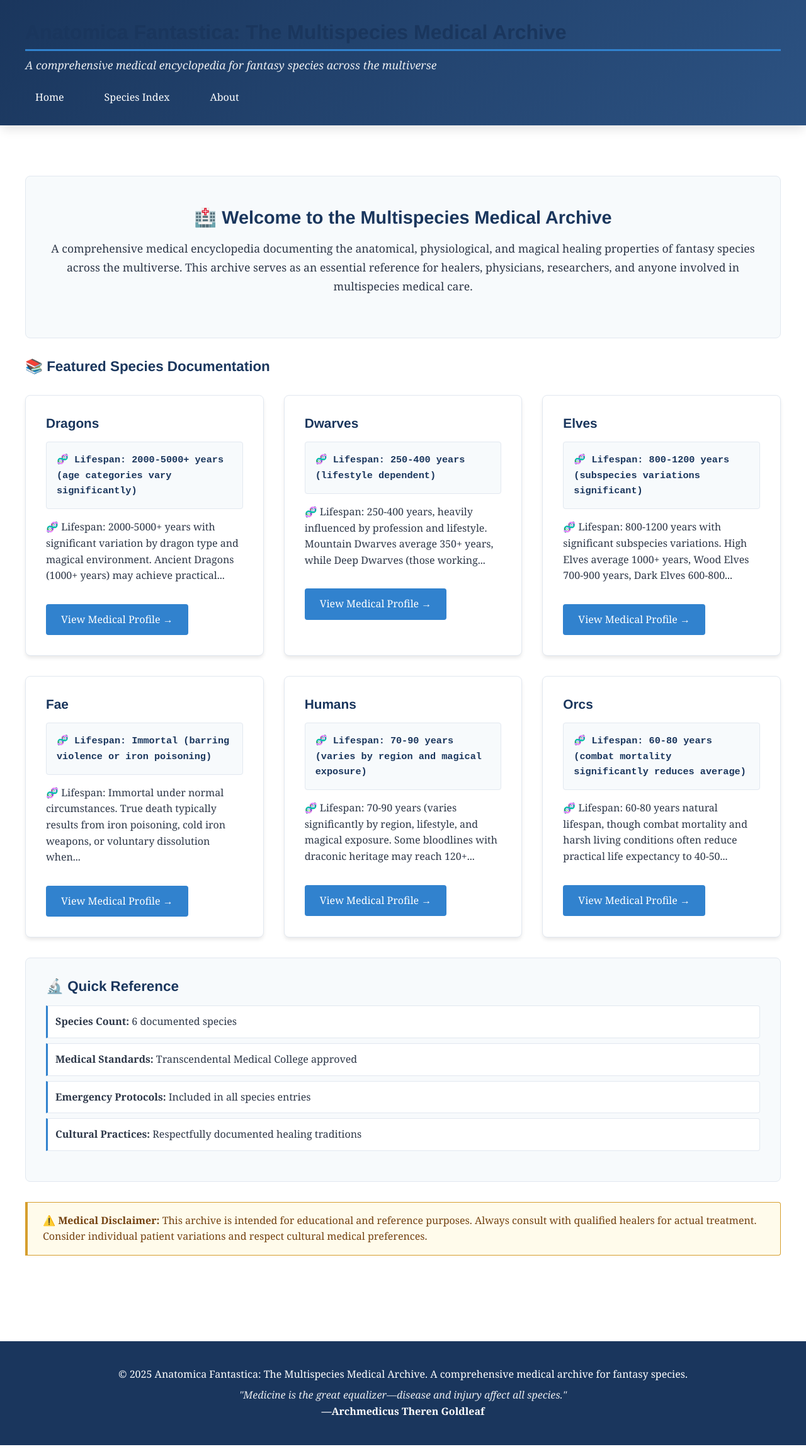
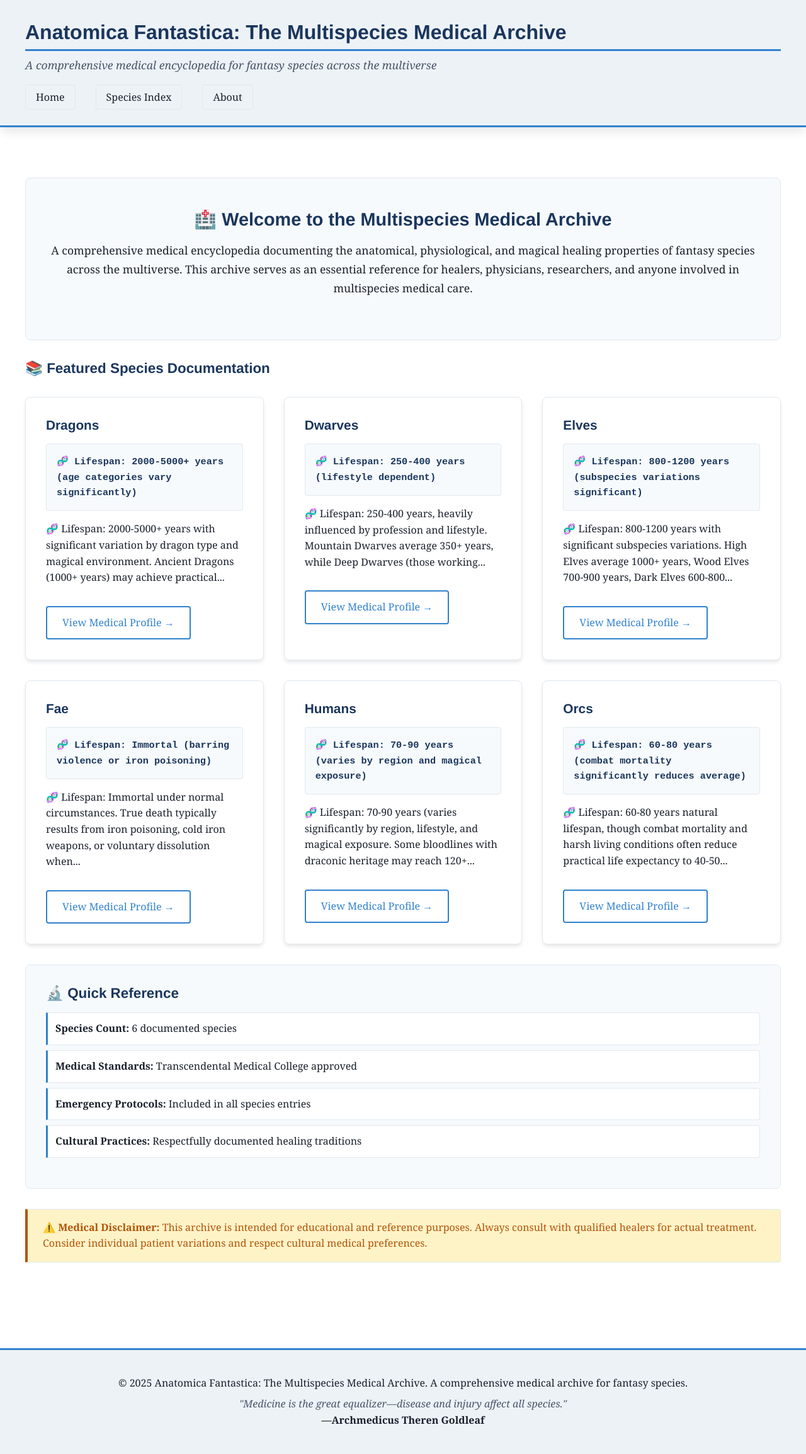
Before and after one commit to RionPlaysTV/fantasy-medical-encyclopedia, a Jekyll site: the page built from index.md, in a window 1280 px wide. Shown: the whole page at 63% size. Built offline with Jekyll 4.4.1, drawn with Linux system fonts in a browser that asks for light colours.

Commit message:
Refactor color variables and enhance styling for headers, alerts, and navigation elements for improved readability and consistency

```diff
--- a/assets/css/main.scss
+++ b/assets/css/main.scss
@@ -8,13 +8,14 @@
   --primary-color: #1a365d;
   --secondary-color: #2c5282;
   --accent-color: #3182ce;
-  --warning-color: #d69e2e;
-  --danger-color: #e53e3e;
-  --success-color: #38a169;
-  --text-color: #2d3748;
+  --warning-color: #b45309;
+  --danger-color: #991b1b;
+  --success-color: #166534;
+  --text-color: #1a202c;
   --text-light: #4a5568;
   --background: #ffffff;
   --background-light: #f7fafc;
+  --background-accent: #edf2f7;
   --border-color: #e2e8f0;
   --shadow: 0 4px 6px -1px rgba(0, 0, 0, 0.1);
   --shadow-lg: 0 10px 15px -3px rgba(0, 0, 0, 0.1);
@@ -59,10 +60,11 @@ h3 {
 
 /* Professional header with medical styling */
 .site-header {
-  background: linear-gradient(135deg, var(--primary-color) 0%, var(--secondary-color) 100%);
-  color: white;
+  background: var(--background-accent);
+  color: var(--text-color);
   padding: 2rem 0;
   box-shadow: var(--shadow-lg);
+  border-bottom: 3px solid var(--accent-color);
 }
 
 .site-header .wrapper {
@@ -76,12 +78,13 @@ h3 {
   font-weight: 700;
   margin: 0;
   font-family: 'Helvetica Neue', sans-serif;
+  color: var(--primary-color);
 }
 
 .site-subtitle {
   font-size: 1.1rem;
   margin: 0.5rem 0 0 0;
-  opacity: 0.9;
+  color: var(--text-light);
   font-style: italic;
 }
 
@@ -99,16 +102,19 @@ h3 {
 }
 
 .site-nav a {
-  color: white;
+  color: var(--text-color);
   text-decoration: none;
   padding: 0.5rem 1rem;
   border-radius: 4px;
   transition: background-color 0.3s ease;
   font-weight: 500;
+  border: 1px solid var(--border-color);
 }
 
 .site-nav a:hover {
-  background-color: rgba(255, 255, 255, 0.2);
+  background-color: var(--background);
+  border-color: var(--accent-color);
+  color: var(--accent-color);
 }
 
 /* Main content area */
@@ -158,23 +164,20 @@ h3 {
 }
 
 .medical-alert.warning {
-  border-color: var(--warning-color);
-  background-color: #fffbeb;
-  color: #744210;
+  background-color: #fef3c7;
+  color: var(--warning-color);
   border-left-color: var(--warning-color);
 }
 
 .medical-alert.danger {
-  border-color: var(--danger-color);
-  background-color: #fef2f2;
-  color: #991b1b;
+  background-color: #fee2e2;
+  color: var(--danger-color);
   border-left-color: var(--danger-color);
 }
 
 .medical-alert.critical {
-  border-color: var(--danger-color);
-  background-color: #fef2f2;
-  color: #991b1b;
+  background-color: #fee2e2;
+  color: var(--danger-color);
   font-weight: 600;
   border-left-color: var(--danger-color);
 }
@@ -274,16 +277,18 @@ h3 {
   display: inline-block;
   margin-top: 1rem;
   padding: 0.75rem 1.5rem;
-  background: var(--accent-color);
-  color: white;
+  background: var(--background);
+  color: var(--accent-color);
   text-decoration: none;
   border-radius: 4px;
   font-weight: 500;
-  transition: background-color 0.3s ease;
+  transition: all 0.3s ease;
+  border: 2px solid var(--accent-color);
 }
 
 .read-more:hover {
-  background: var(--secondary-color);
+  background: var(--accent-color);
+  color: var(--background);
 }
 
 /* Species entry styling */
@@ -294,26 +299,28 @@ h3 {
   border-radius: 8px;
   box-shadow: var(--shadow-lg);
   overflow: hidden;
+  border: 1px solid var(--border-color);
 }
 
 .species-header {
-  background: linear-gradient(135deg, var(--primary-color) 0%, var(--secondary-color) 100%);
-  color: white;
+  background: var(--background-accent);
+  color: var(--text-color);
   padding: 2rem;
   text-align: center;
+  border-bottom: 3px solid var(--accent-color);
 }
 
 .species-header h1 {
   margin: 0;
   border: none;
-  color: white;
+  color: var(--primary-color);
   font-size: 2.5rem;
 }
 
 .species-header .species-meta {
-  background-color: rgba(255, 255, 255, 0.15);
-  color: white;
-  border: 1px solid rgba(255, 255, 255, 0.3);
+  background-color: var(--background);
+  color: var(--primary-color);
+  border: 1px solid var(--border-color);
   font-weight: 600;
 }
 
@@ -339,10 +346,13 @@ h3 {
   align-items: center;
   gap: 0.5rem;
   padding: 1rem;
-  background: var(--background-light);
+  background: var(--background-accent);
   border-left: 4px solid var(--accent-color);
   border-radius: 0 4px 4px 0;
   margin: 2rem 0 1rem 0;
+  color: var(--primary-color);
+  border: 1px solid var(--border-color);
+  border-left: 4px solid var(--accent-color);
 }
 
 /* Code and medical terminology */
@@ -422,34 +432,37 @@ th {
 .species-navigation a {
   display: inline-block;
   padding: 1rem 2rem;
-  background: var(--accent-color);
-  color: white;
+  background: var(--background);
+  color: var(--accent-color);
   text-decoration: none;
   border-radius: 4px;
   font-weight: 500;
-  transition: background-color 0.3s ease;
+  transition: all 0.3s ease;
+  border: 2px solid var(--accent-color);
 }
 
 .species-navigation a:hover {
-  background: var(--secondary-color);
+  background: var(--accent-color);
+  color: var(--background);
 }
 
 /* Footer styling */
 .site-footer {
-  background: var(--primary-color);
-  color: white;
+  background: var(--background-accent);
+  color: var(--text-color);
   text-align: center;
   padding: 2rem;
   margin-top: 4rem;
+  border-top: 3px solid var(--accent-color);
 }
 
 .site-footer p {
-  color: white;
+  color: var(--text-color);
   margin: 0.5rem 0;
 }
 
 .site-footer em {
-  color: rgba(255, 255, 255, 0.9);
+  color: var(--text-light);
 }
 
 /* About page styling */
```
